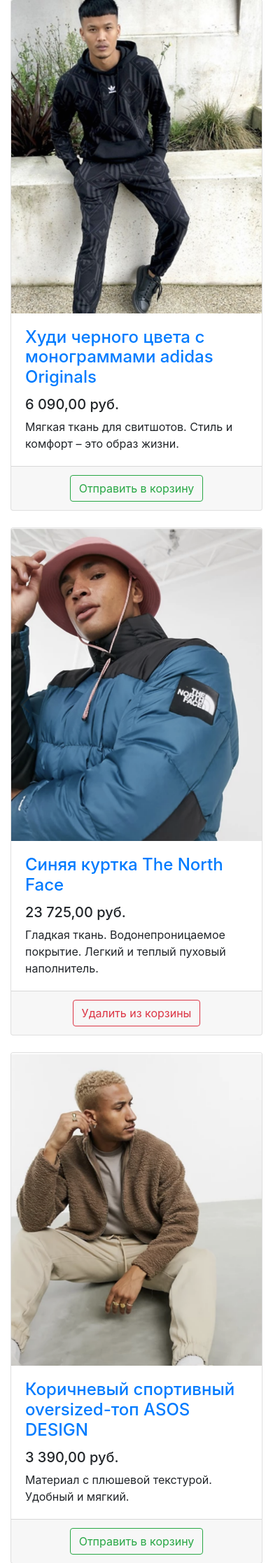
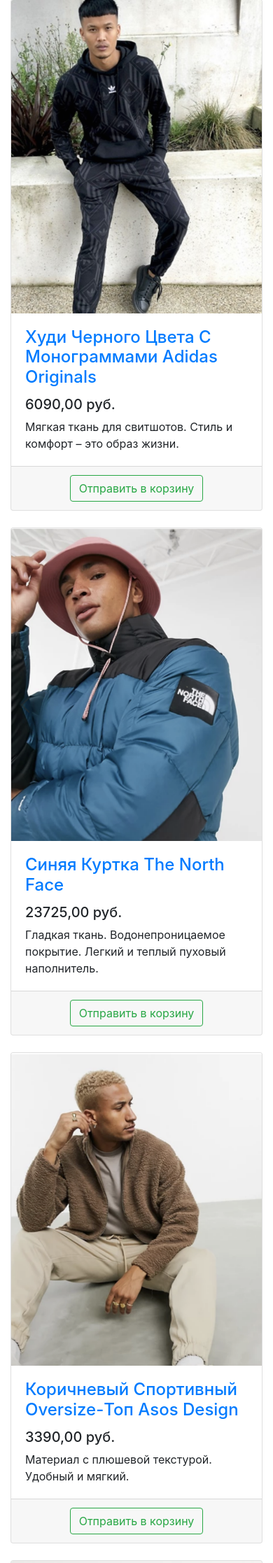
Before and after one commit to v-shchenyatskiy/GB_Django, a Django app: page /products/ in a window 390 px wide. Shown: the part 663-2897 px from the top of the page at 70% size. Run offline with Django 3.2, Linux system fonts and the light colour scheme; some libraries are stand-ins or nearby versions.

Commit message:
dynamic date, products and big first chars

```diff
--- a/products/templates/products/products.html
+++ b/products/templates/products/products.html
@@ -7,9 +7,7 @@
 
 {% block content %}
     <div class="container">
-
         <div class="row">
-
             <div class="col-lg-3">
 
                 <h1 class="my-4">GeekShop</h1>
@@ -25,7 +23,6 @@
             <!-- /.col-lg-3 -->
 
             <div class="col-lg-9">
-
                 <div id="carouselExampleIndicators" class="carousel slide my-4" data-ride="carousel">
                     <ol class="carousel-indicators">
                         <li data-target="#carouselExampleIndicators" data-slide-to="0" class="active"></li>
@@ -34,13 +31,16 @@
                     </ol>
                     <div class="carousel-inner" role="listbox">
                         <div class="carousel-item active">
-                        <img class="d-block img-fluid" src="/static/vendor/img/slides/slide-1.jpg" alt="First slide">
+                            <img class="d-block img-fluid" src="{% static 'vendor/img/slides/slide-1.jpg' %}"
+                                 alt="First slide">
                         </div>
                         <div class="carousel-item">
-                        <img class="d-block img-fluid" src="/static/vendor/img/slides/slide-2.jpg" alt="Second slide">
+                            <img class="d-block img-fluid" src="{% static 'vendor/img/slides/slide-2.jpg' %}"
+                                 alt="Second slide">
                         </div>
                         <div class="carousel-item">
-                        <img class="d-block img-fluid" src="/static/vendor/img/slides/slide-3.jpg" alt="Third slide">
+                            <img class="d-block img-fluid" src="{% static 'vendor/img/slides/slide-3.jpg' %}"
+                                 alt="Third slide">
                         </div>
                     </div>
                     <a class="carousel-control-prev" href="#carouselExampleIndicators" role="button" data-slide="prev">
@@ -54,128 +54,27 @@
                 </div>
 
                 <div class="row">
-
+                    {% for product in products %}
                         <div class="col-lg-4 col-md-6 mb-4">
                             <div class="card h-100">
                                 <a href="#">
                                     <img class="card-img-top"
-                                 src="/static/vendor/img/products/Adidas-hoodie.png"
-                                 alt="">
+                                         src="{% static product.image %}"
+                                         alt="item">
                                 </a>
                                 <div class="card-body">
                                     <h4 class="card-title">
-                                <a href="#">Худи черного цвета с монограммами adidas Originals</a>
+                                        <a href="#">{{ product.name|title }}</a>
                                     </h4>
-                            <h5>6 090,00 руб.</h5>
-                            <p class="card-text">Мягкая ткань для свитшотов. Стиль и комфорт – это образ жизни.</p>
+                                    <h5>{{ product.price }},00 руб.</h5>
+                                    <p class="card-text">{{ product.description }}</p>
                                 </div>
                                 <div class="card-footer text-center">
                                     <button type="button" class="btn btn-outline-success">Отправить в корзину</button>
                                 </div>
                             </div>
                         </div>
-
-                <div class="col-lg-4 col-md-6 mb-4">
-                    <div class="card h-100">
-                        <a href="#">
-                            <img class="card-img-top"
-                                 src="/static/vendor/img/products/Blue-jacket-The-North-Face.png" alt="">
-                        </a>
-                        <div class="card-body">
-                            <h4 class="card-title">
-                                <a href="#">Синяя куртка The North Face</a>
-                            </h4>
-                            <h5>23 725,00 руб.</h5>
-                            <p class="card-text">
-                                Гладкая ткань. Водонепроницаемое покрытие. Легкий и теплый пуховый наполнитель.
-                            </p>
-                        </div>
-                        <div class="card-footer text-center">
-                            <button type="button" class="btn btn-outline-danger">Удалить из корзины</button>
-                        </div>
-                    </div>
-                </div>
-
-                <div class="col-lg-4 col-md-6 mb-4">
-                    <div class="card h-100">
-                        <a href="#">
-                            <img class="card-img-top"
-                                 src="/static/vendor/img/products/Brown-sports-oversized-top-ASOS-DESIGN.png"
-                                 alt="">
-                        </a>
-                        <div class="card-body">
-                            <h4 class="card-title">
-                                <a href="#">Коричневый спортивный oversized-топ ASOS DESIGN</a>
-                            </h4>
-                            <h5>3 390,00 руб.</h5>
-                            <p class="card-text">Материал с плюшевой текстурой. Удобный и мягкий.</p>
-                        </div>
-                        <div class="card-footer text-center">
-                            <button type="button" class="btn btn-outline-success">Отправить в корзину</button>
-                        </div>
-                    </div>
-                </div>
-
-                <div class="col-lg-4 col-md-6 mb-4">
-                    <div class="card h-100">
-                        <a href="#">
-                            <img class="card-img-top"
-                                 src="/static/vendor/img/products/Black-Nike-Heritage-backpack.png"
-                                 alt="">
-                        </a>
-                        <div class="card-body">
-                            <h4 class="card-title">
-                                <a href="#">Черный рюкзак Nike Heritage</a>
-                            </h4>
-                            <h5>2 340,00 руб.</h5>
-                            <p class="card-text">Плотная ткань. Легкий материал.</p>
-                        </div>
-                        <div class="card-footer text-center">
-                            <button type="button" class="btn btn-outline-success">Отправить в корзину</button>
-                        </div>
-                    </div>
-                </div>
-
-                <div class="col-lg-4 col-md-6 mb-4">
-                    <div class="card h-100">
-                        <a href="#">
-                            <img class="card-img-top"
-                                 src="/static/vendor/img/products/Black-Dr-Martens-shoes.png"
-                                 alt="">
-                        </a>
-                        <div class="card-body">
-                            <h4 class="card-title">
-                                <a href="#">Черные туфли на платформе с 3 парами люверсов Dr Martens 1461 Bex</a>
-                            </h4>
-                            <h5>13 590,00 руб.</h5>
-                            <p class="card-text">Гладкий кожаный верх. Натуральный материал.</p>
-                        </div>
-                        <div class="card-footer text-center">
-                            <button type="button" class="btn btn-outline-success">Отправить в корзину</button>
-                        </div>
-                    </div>
-                </div>
-
-                <div class="col-lg-4 col-md-6 mb-4">
-                    <div class="card h-100">
-                        <a href="#">
-                            <img class="card-img-top"
-                                 src="/static/vendor/img/products/Dark-blue-wide-leg-ASOs-DESIGN-trousers.png"
-                                 alt="">
-                        </a>
-                        <div class="card-body">
-                            <h4 class="card-title">
-                                <a href="#">Темно-синие широкие строгие брюки ASOS DESIGN</a>
-                            </h4>
-                            <h5>2 890,00 руб.</h5>
-                            <p class="card-text">Легкая эластичная ткань сирсакер Фактурная ткань.</p>
-                        </div>
-                        <div class="card-footer text-center">
-                            <button type="button" class="btn btn-outline-success">Отправить в корзину</button>
-                        </div>
-                    </div>
-                </div>
-
+                    {% endfor %}
                 </div>
 
                 <nav aria-label="Page navigation example">
@@ -191,19 +90,15 @@
                         </li>
                     </ul>
                 </nav>
-
             </div>
-
         </div>
-
     </div>
 {% endblock %}
 
 {% block footer %}
     <footer class="py-5 bg-dark">
         <div class="container">
-        <p class="m-0 text-center text-white">Copyright &copy; GeekShop 2021</p>
+            <p class="m-0 text-center text-white">Copyright &copy; GeekShop {% now "Y" %}</p>
         </div>
-    <!-- /.container -->
     </footer>
 {% endblock %}
--- a/products/views.py
+++ b/products/views.py
@@ -13,5 +13,43 @@ def index(request):
 def products(request):
     context = {
         'title': 'GeekShop - Каталог',
+        'products': [
+            {
+                'name': 'Худи черного цвета с монограммами adidas Originals',
+                'price': 6090,
+                'description': 'Мягкая ткань для свитшотов. Стиль и комфорт – это образ жизни.',
+                'image': 'vendor/img/products/Adidas-hoodie.png',
+            },
+            {
+                'name': 'Синяя куртка The North Face',
+                'price': 23725,
+                'description': 'Гладкая ткань. Водонепроницаемое покрытие. Легкий и теплый пуховый наполнитель.',
+                'image': 'vendor/img/products/Blue-jacket-The-North-Face.png',
+            },
+            {
+                'name': 'Коричневый спортивный oversize-топ ASOS DESIGN',
+                'price': 3390,
+                'description': 'Материал с плюшевой текстурой. Удобный и мягкий.',
+                'image': 'vendor/img/products/Brown-sports-oversize-top-ASOS-DESIGN.png',
+            },
+            {
+                'name': 'Черный рюкзак Nike Heritage',
+                'price': 2340,
+                'description': 'Плотная ткань. Легкий материал.',
+                'image': 'vendor/img/products/Black-Nike-Heritage-backpack.png',
+            },
+            {
+                'name': 'Черные туфли на платформе с 3 парами люверсов Dr Martens 1461 Bex',
+                'price': 13590,
+                'description': 'Гладкий кожаный верх. Натуральный материал.',
+                'image': 'vendor/img/products/Black-Dr-Martens-shoes.png',
+            },
+            {
+                'name': 'Темно-синие широкие строгие брюки ASOS DESIGN',
+                'price': 2890,
+                'description': 'Легкая эластичная ткань сирсакер Фактурная ткань.',
+                'image': 'vendor/img/products/Dark-blue-wide-leg-ASOs-DESIGN-trousers.png',
+            },
+        ],
     }
     return render(request, 'products/products.html', context)
```
Also changed, not shown: static/vendor/img/products/Brown-sports-oversize-top-ASOS-DESIGN.png (renamed from static/vendor/img/products/Brown-sports-oversized-top-ASOS-DESIGN.png). Lines whose indentation alone changed are shown as unchanged.
